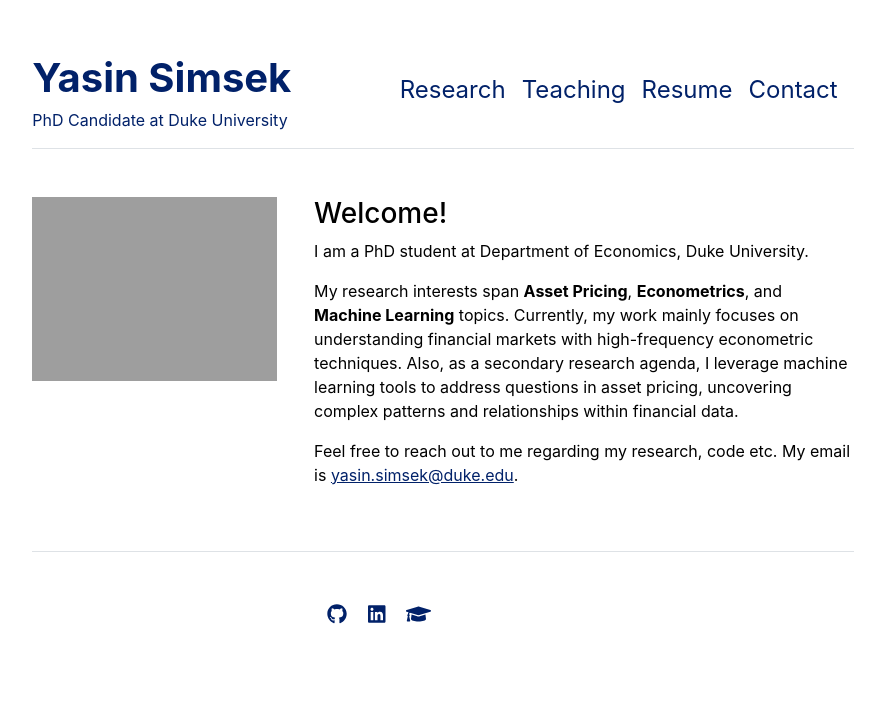
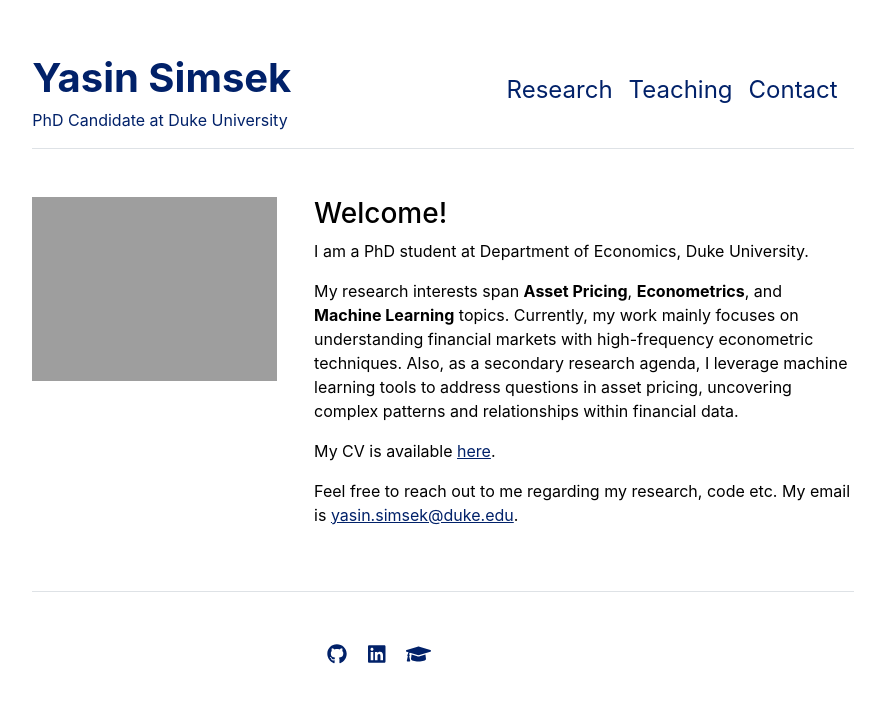
Before and after one commit to yasin-simsek/yasin-simsek.github.io, a Jekyll site: the page built from index.md, in a window 1280 px wide. Shown: the top 703 px of the page, without its empty margins (197-1082 px from the left). Built offline with Jekyll 4.4.1, drawn with Linux system fonts in a browser that asks for light colours.

Commit message:
resume tab removed

```diff
--- a/_data/settings.yml
+++ b/_data/settings.yml
@@ -1,7 +1,7 @@
 menu:
 - {name: 'Research', url: '/research'}
 - {name: 'Teaching', url: '/teaching'}
-- {name: 'Resume', url: '/resume'}
+# - {name: 'Resume', url: '/resume'}
 - {name: 'Contact', url: '/contact'}
 
 courses:
--- a/index.md
+++ b/index.md
@@ -8,4 +8,6 @@ I am a PhD student at Department of Economics, Duke University.
 
 My research interests span **Asset Pricing**, **Econometrics**, and **Machine Learning** topics. Currently, my work mainly focuses on understanding financial markets with high-frequency econometric techniques. Also, as a secondary research agenda, I leverage machine learning tools to address questions in asset pricing, uncovering complex patterns and relationships within financial data.
 
+My CV is available [here](assets/documents/yasin_simsek_resume.pdf).
+
 Feel free to reach out to me regarding my research, code etc. My email is [yasin.simsek@duke.edu](mailto:yasin.simsek@duke.edu).
```
